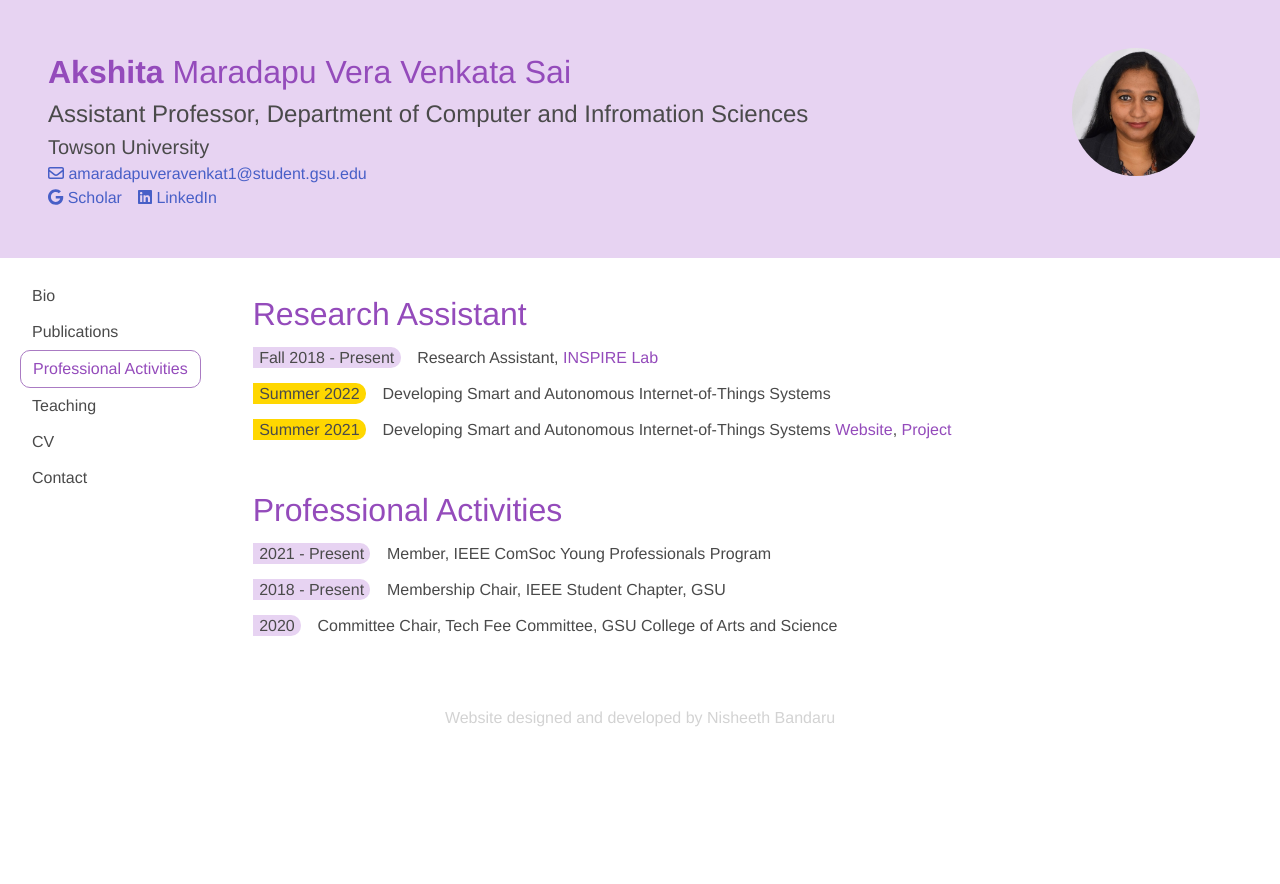
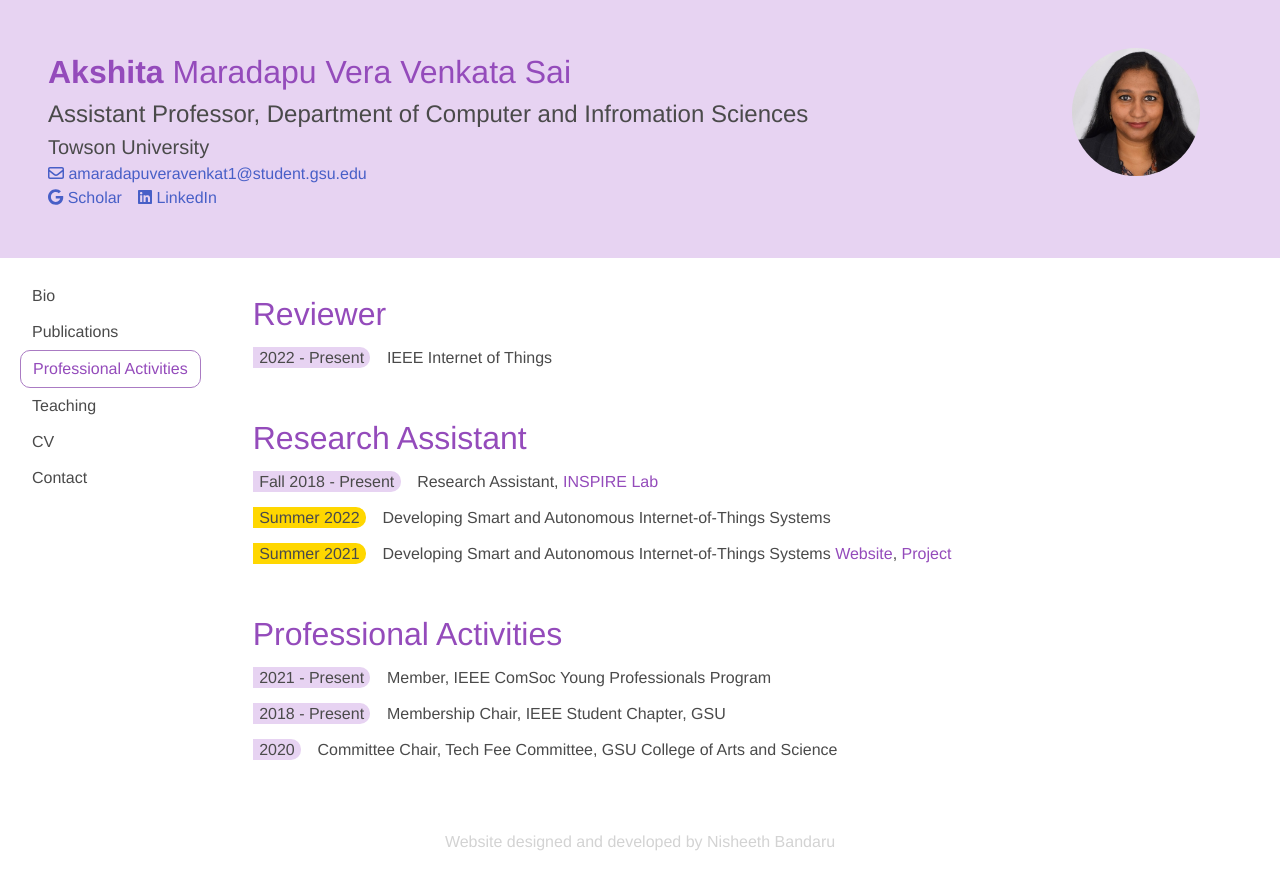
Before and after one commit to Akshitamvvs/homepage, a Next.js app: page /homepage/professional in a window 1280 px wide. Before the commit the page ends 800 px from the top, so only its background shows below. Built offline with nearby package versions, Linux system fonts and the light colour scheme.

Commit message:
Added a Reviewer section in Professional Activities

```diff
--- a/data/professional.js
+++ b/data/professional.js
@@ -31,3 +31,10 @@ export const PROFESSIONAL_ACTIVITIES = [
       "Committee Chair, Tech Fee Committee, GSU College of Arts and Science",
   },
 ];
+
+export const REVIEWER = [
+  {
+    date: "2022 - Present",
+    title: "IEEE Internet of Things",
+  },
+];
--- a/pages/professional.js
+++ b/pages/professional.js
@@ -2,9 +2,13 @@ import { LineItem } from "../components/LineItem";
 import {
   RESEARCH_ASSISTANT,
   PROFESSIONAL_ACTIVITIES,
+  REVIEWER,
 } from "../data/professional";
 
 export default function ProfessionalActivities() {
+  const reviewer_list = REVIEWER.map((rev, idx) => (
+    <LineItem key={idx} item={rev} />
+  ));
   const ra_list = RESEARCH_ASSISTANT.map((ra, idx) => (
     <LineItem key={idx} item={ra} />
   ));
@@ -13,6 +17,10 @@ export default function ProfessionalActivities() {
   ));
   return (
     <div>
+      <section className="main-section">
+        <h1>Reviewer</h1>
+        <ul>{reviewer_list}</ul>
+      </section>
       <section className="main-section">
         <h1>Research Assistant</h1>
         <ul>{ra_list}</ul>
```
